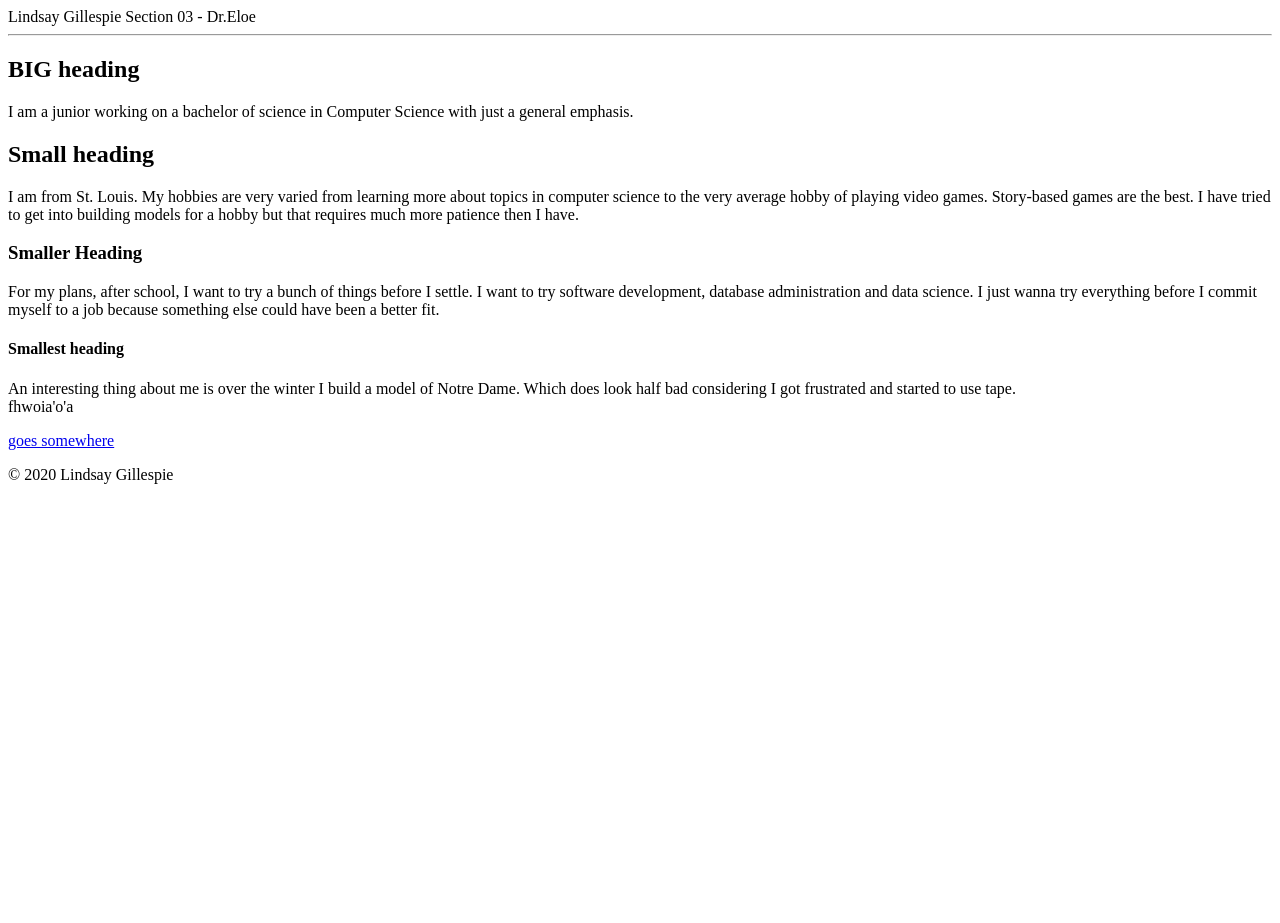
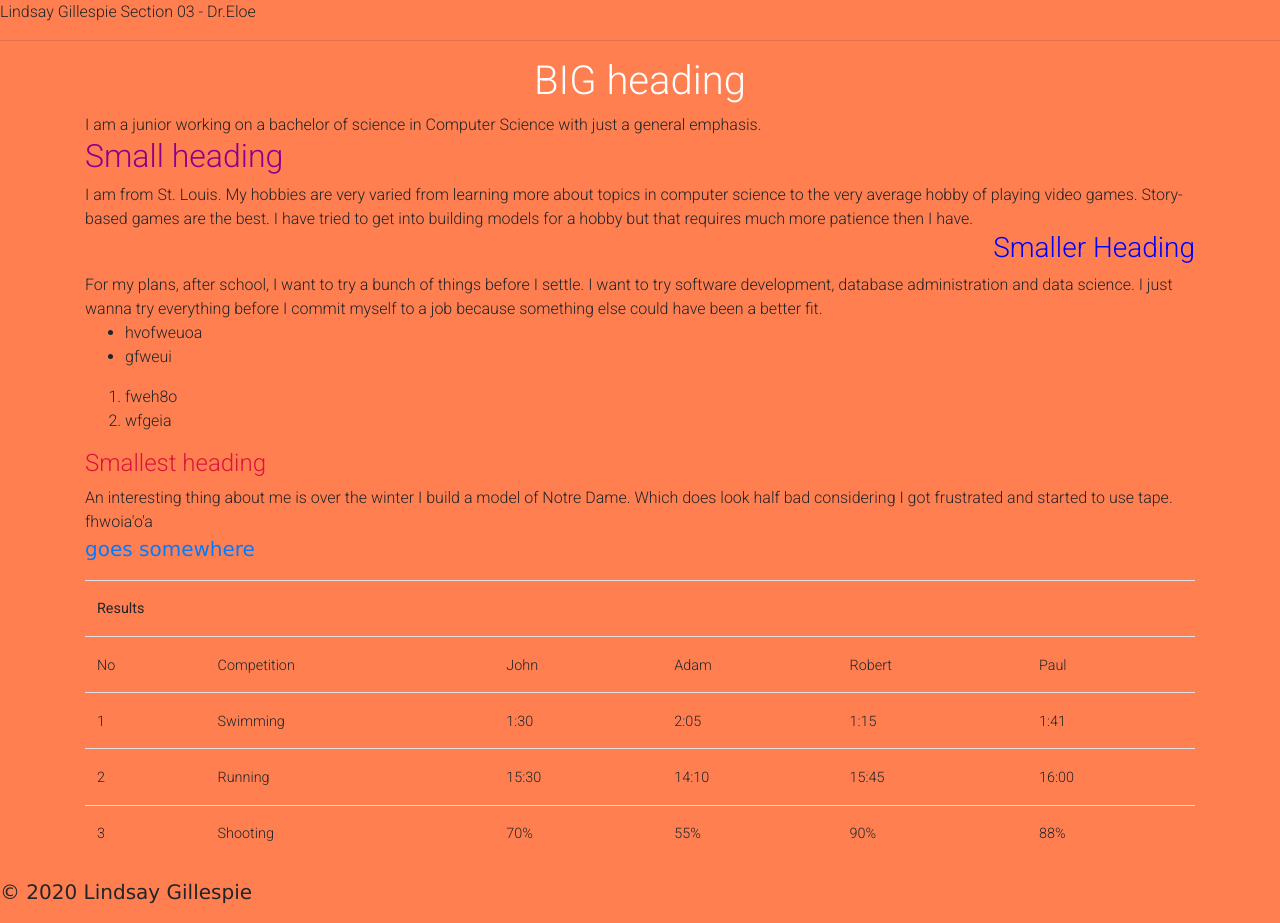
Before and after one commit to LinGill21/markdown_practice, a plain HTML site: page index.html in a window 1280 px wide. Before the commit the page ends 800 px from the top, so only its background shows below. Drawn offline with nearby package versions, Linux system fonts and the light colour scheme.

Commit message:
css demo

```diff
--- /dev/null
+++ b/css/lin.css
@@ -0,0 +1,25 @@
+body {
+    background-color:coral;
+    padding-top: 5 rem;
+  }
+
+  h1 {
+    color: white;
+    text-align: center;
+  }
+  h2{
+      color: darkmagenta;
+      text-align: left;
+  }
+  h3{
+    color: blue;
+    text-align: right;
+}
+h4{
+    color: crimson;
+}
+
+  p {
+    font-family: verdana;
+    font-size: 20px;
+  }
--- a/index.html
+++ b/index.html
@@ -1,38 +1,98 @@
 <!DOCTYPE html> <!-- this is the same as .txt .html  right click and click view source-->
 
-<html>
+<html lang="en">
     <head> <!-- meta data goes here-->
+        <meta charset="UTF-8" />
         <!-- title of papge is file until changed with title tag-->
         <!--tages are nested dont open one tag and close another but web browsers are smart so you wont notice but fragile-->
         <!-- allway validate your code-->
         <title>Fancy Title</title>
-
-
-
+        <!-- Font Awesome -->
+    <link rel="stylesheet" href="https://use.fontawesome.com/releases/v5.8.2/css/all.css">
+    <!-- Google Fonts -->
+    <link rel="stylesheet" href="https://fonts.googleapis.com/css?family=Roboto:300,400,500,700&display=swap">
+    <!-- Bootstrap core CSS -->
+    <link href="https://cdnjs.cloudflare.com/ajax/libs/twitter-bootstrap/4.4.1/css/bootstrap.min.css" rel="stylesheet">
+    <!-- Material Design Bootstrap -->
+    <link href="https://cdnjs.cloudflare.com/ajax/libs/mdbootstrap/4.12.0/css/mdb.min.css" rel="stylesheet">
+    <link rel="stylesheet" href ="css/lin.css">
     </head>
     <body>  <!-- text goes here-->
-        <heasder>Lindsay Gillespie Section 03 - Dr.Eloe</heasder>
+        <header>Lindsay Gillespie Section 03 - Dr.Eloe</header>
         <nav></nav>
         <hr/>  <!-- self closing opt-->
-            <main>
-                <article> <!-- everthing in here is self standoing. Standalone. Bulk of the page-->
+            <main class="container">
+                <article class ="myclass"> <!-- everthing in here is self standoing. Standalone. Bulk of the page-->
                     <!-- can specifiy section in an article. new paragraph-->
-                    <h1>BIG heading</h1>
-            <section>I am a junior working on a bachelor of science in Computer Science with just a general emphasis.</section>
-                    <h2>Small heading</h2>
-            <section>I am from St. Louis. My hobbies are very varied from learning more about topics in computer science to the very average hobby of playing video games. Story-based games are the best. I have tried to get into building models for a hobby but that requires much more patience then I have.</section>
-                    <h3>Smaller Heading</h3>
-           <section> For my plans, after school, I want to try a bunch of things before I settle. I want to try software development, database administration and data science. I just wanna try everything before I commit myself to a job because something else could have been a better fit.</section>
-                    <h4>Smallest heading</h4>
-            <section>An interesting thing about me is over the winter I build a model of Notre Dame. Which does look half bad considering I got frustrated and started to use tape.</section>
+
+            <section><h1>BIG heading</h1>I am a junior working on a bachelor of science in Computer Science with just a general emphasis.</section>
+
+            <section><h2>Small heading</h2>I am from St. Louis. My hobbies are very varied from learning more about topics in computer science to the very average hobby of playing video games. Story-based games are the best. I have tried to get into building models for a hobby but that requires much more patience then I have.</section>
+
+           <section> <h3>Smaller Heading</h3>For my plans, after school, I want to try a bunch of things before I settle. I want to try software development, database administration and data science. I just wanna try everything before I commit myself to a job because something else could have been a better fit.</section>
+                <ul>
+                    <li>hvofweuoa</li>
+                    <li>gfweui</li>
+                </ul>
+                <ol>
+                    <li>fweh8o</li>
+                    <li>wfgeia</li>
+                </ol>
+            <section><h4>Smallest heading</h4>An interesting thing about me is over the winter I build a model of Notre Dame. Which does look half bad considering I got frustrated and started to use tape.</section>
                 </article>
             <aside>fhwoia'o'a</aside>
 
-            <p><a href="https://www.somewhere.com">goes somewhere</a></p>
+            <p><a href="https://google.com" rel=noopener>goes somewhere</a></p>
 
+            <table class="table">
+                <tr>
+                  <th class="tg-baqh" colspan="6">Results</th>
+                </tr>
+                <tr>
+                  <td class="tg-hmp3">No</td>
+                  <td class="tg-hmp3">Competition</td>
+                  <td class="tg-hmp3">John</td>
+                  <td class="tg-hmp3">Adam</td>
+                  <td class="tg-hmp3">Robert</td>
+                  <td class="tg-hmp3">Paul</td>
+                </tr>
+                <tr>
+                  <td class="tg-0lax">1</td>
+                  <td class="tg-0lax">Swimming</td>
+                  <td class="tg-lqy6">1:30</td>
+                  <td class="tg-lqy6">2:05</td>
+                  <td class="tg-lqy6">1:15</td>
+                  <td class="tg-lqy6">1:41</td>
+                </tr>
+                <tr>
+                  <td class="tg-hmp3">2</td>
+                  <td class="tg-hmp3">Running</td>
+                  <td class="tg-mb3i">15:30</td>
+                  <td class="tg-mb3i">14:10</td>
+                  <td class="tg-mb3i">15:45</td>
+                  <td class="tg-mb3i">16:00</td>
+                </tr>
+                <tr>
+                  <td class="tg-0lax">3</td>
+                  <td class="tg-0lax">Shooting</td>
+                  <td class="tg-lqy6">70%</td>
+                  <td class="tg-lqy6">55%</td>
+                  <td class="tg-lqy6">90%</td>
+                  <td class="tg-lqy6">88%</td>
+                </tr>
+              </table>
             </main>
         <footer>
             <p>&copy; 2020 Lindsay Gillespie</p>
         </footer>
+
     </body>
+    <!-- JQuery -->
+    <script type="text/javascript" src="https://cdnjs.cloudflare.com/ajax/libs/jquery/3.4.1/jquery.min.js"></script>
+    <!-- Bootstrap tooltips -->
+    <script type="text/javascript" src="https://cdnjs.cloudflare.com/ajax/libs/popper.js/1.14.4/umd/popper.min.js"></script>
+    <!-- Bootstrap core JavaScript -->
+    <script type="text/javascript" src="https://cdnjs.cloudflare.com/ajax/libs/twitter-bootstrap/4.4.1/js/bootstrap.min.js"></script>
+    <!-- MDB core JavaScript -->
+    <script type="text/javascript" src="https://cdnjs.cloudflare.com/ajax/libs/mdbootstrap/4.12.0/js/mdb.min.js"></script>
 </html>
```
